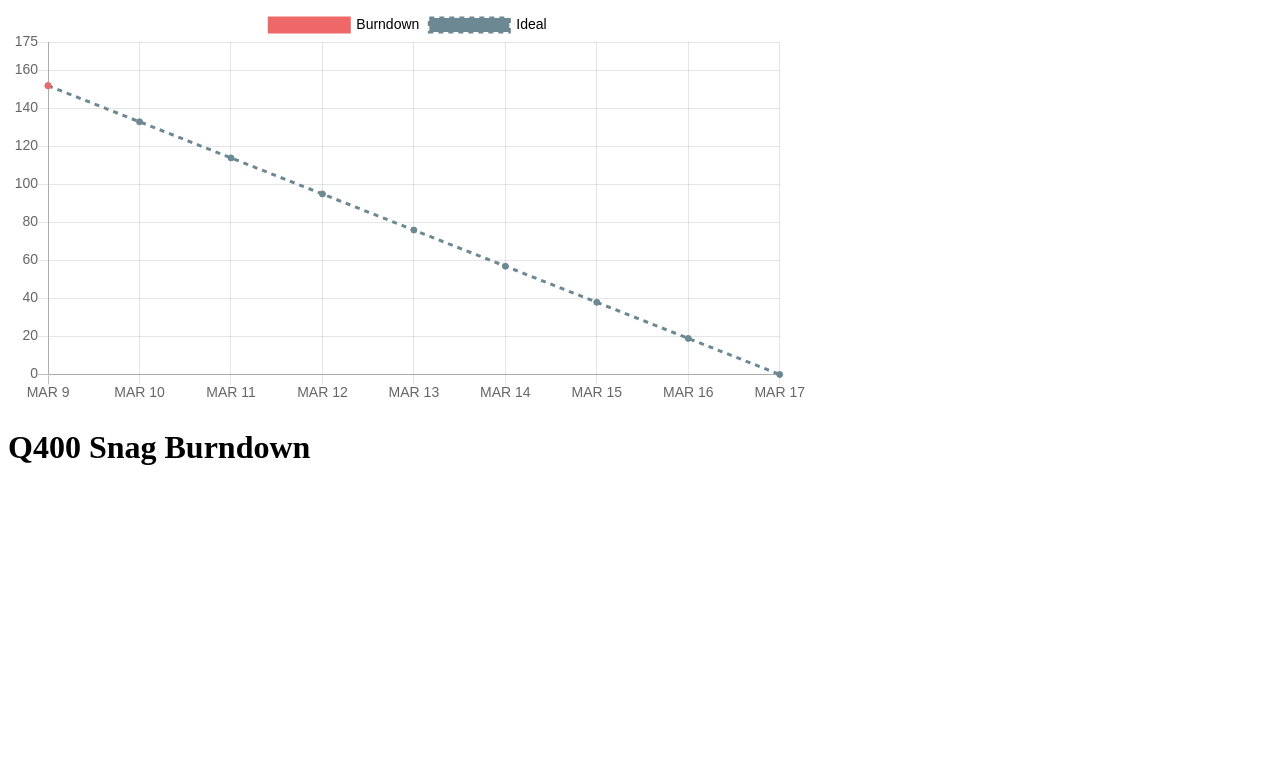
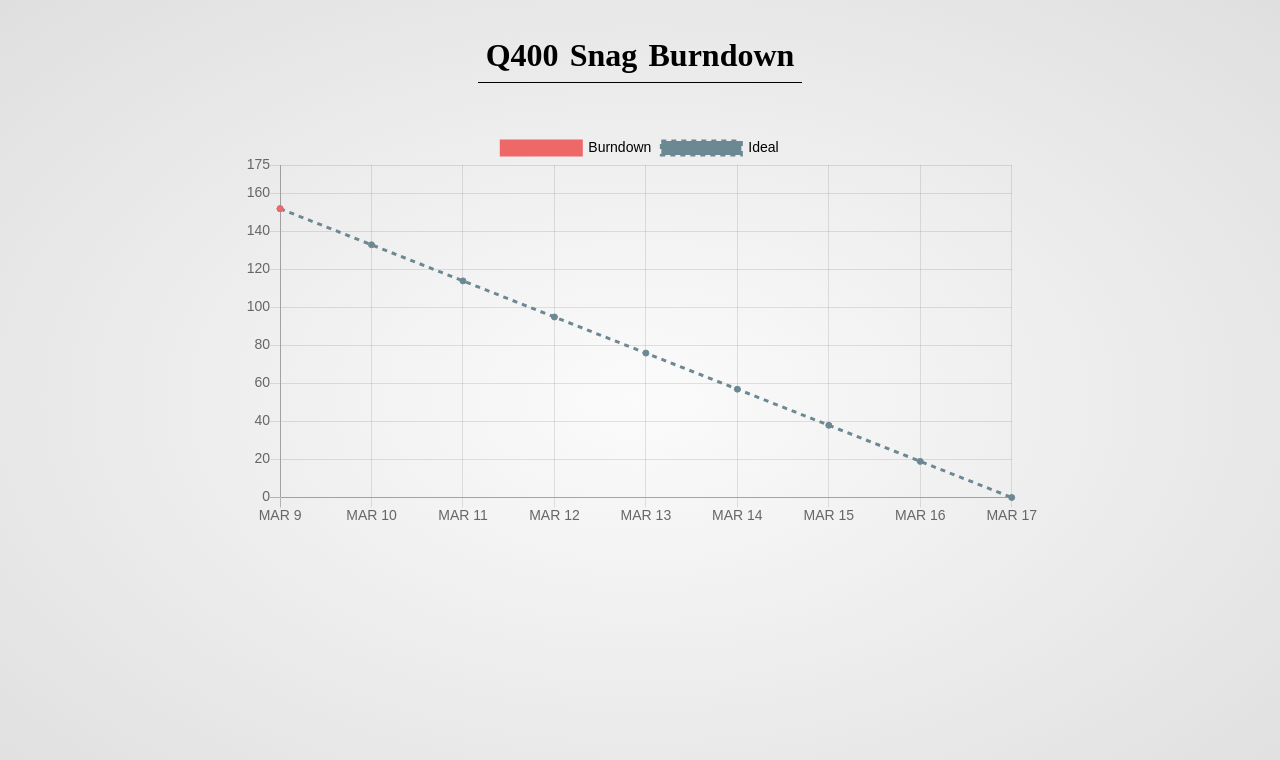
Before and after one commit to JoeyFlaum/Burndown, a website: page index.html in a window 1280 px wide. Drawn offline with nearby package versions, Linux system fonts and the light colour scheme.

Commit message:
stylesheet

```diff
--- a/index.html
+++ b/index.html
@@ -4,11 +4,14 @@
 
   <head>
     <script src="https://cdnjs.cloudflare.com/ajax/libs/Chart.js/2.5.0/Chart.min.js"></script>
+    <link rel="stylesheet" type="text/css" href="style.css"/>
   </head>
   <body>
-
+    <h1 id = "ideal_burn"></h1>
     <div style="width:800px;"><canvas id="Q400"></canvas></div>
     <script>
+      let idealBurn = document.querySelector("#ideal_burn")
+      idealBurn.innerHTML = "Q400 Snag Burndown"
       /**
        * Sum elements of an array up to the index provided.
        */
@@ -102,11 +105,8 @@
       [152], // burndown data
       [0,   0,   0,   0,   0, 0,   0,   0,   0]  // scope change
     );
-    </script>
-    <h1 id = "ideal_burn"></h1>
-    <script>
-      let idealBurn = document.querySelector("#ideal_burn")
-      idealBurn.innerHTML = "Q400 Snag Burndown"
+
+
     </script>
 
   </body>
--- /dev/null
+++ b/style.css
@@ -0,0 +1,18 @@
+body{
+    display:flex;
+    flex-direction: column;
+    justify-content: flex-start;
+    background:radial-gradient(#fbfbfb , #dfdfdf);
+
+
+}
+div{
+    margin:auto
+}
+h1{
+align-self: center;
+margin-bottom:3rem;
+padding:.5rem;
+border-bottom: 1px black solid;
+word-spacing:.2rem ;
+}
```
